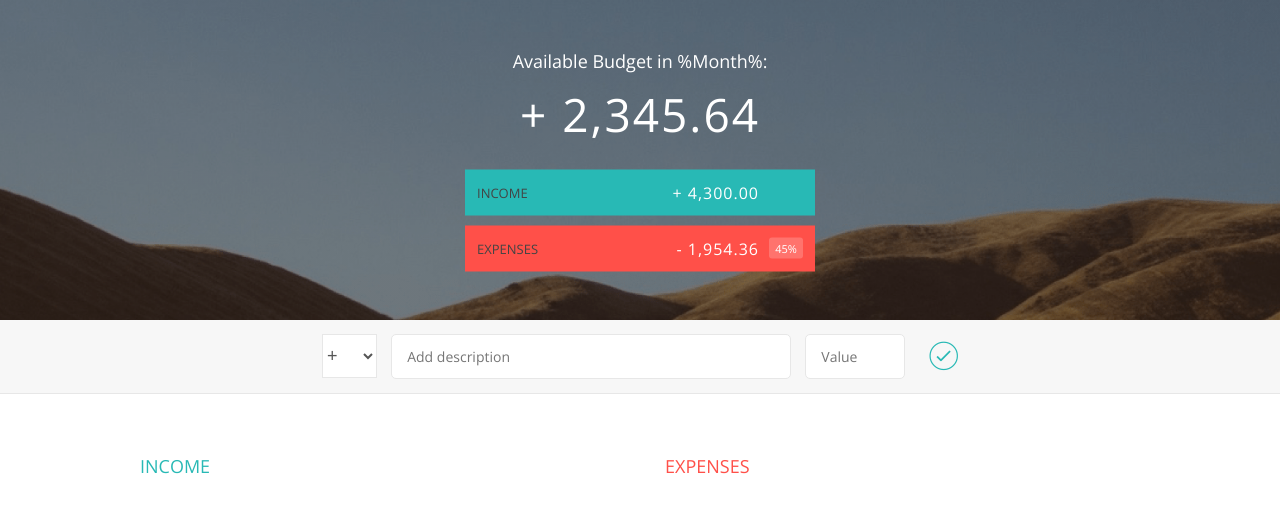
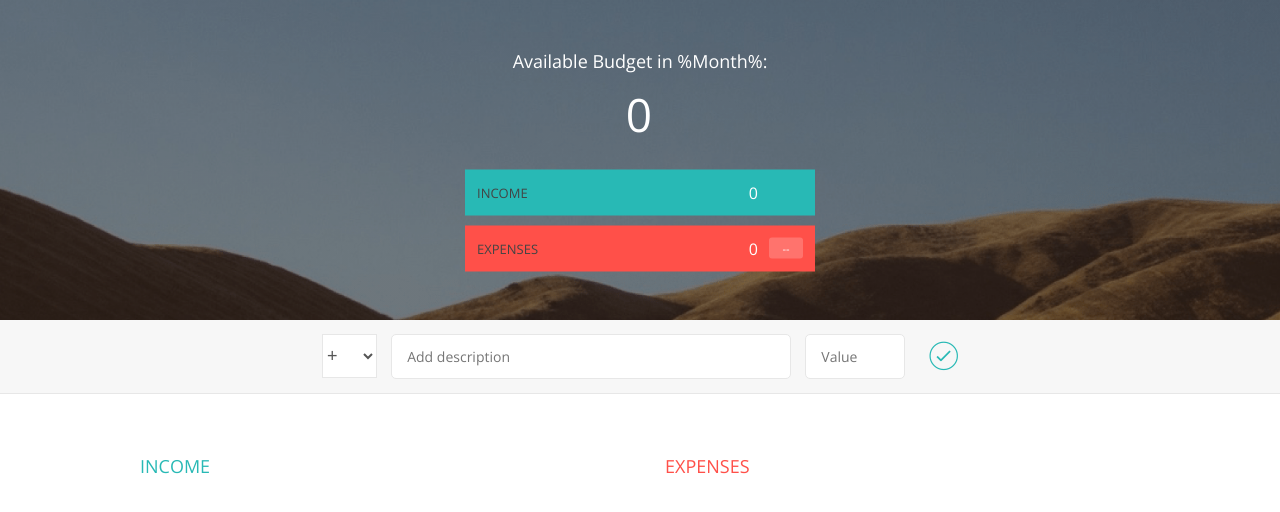
Before and after one commit to AliNisarAhmed/JS-Jonas, a plain HTML site: page 6-Budgety/index.html in a window 1280 px wide. Drawn offline with nearby package versions, Linux system fonts and the light colour scheme.

Commit message:
add display budget feature

```diff
--- a/6-Budgety/app.js
+++ b/6-Budgety/app.js
@@ -44,7 +44,7 @@ const budgetController = (function () {
   }
 
   return {
-    addItem: function(type, desc, val) {
+    addItem: function(type, desc, val) { // add exp or inc in database
 
       let newItem, ID;
 
@@ -124,6 +124,10 @@ const UIController = (function() {
     inputBtn: '.add__btn',
     incomeContainer: ".income__list",
     expensesContainer: ".expenses__list",
+    budgetLabel: '.budget__value',
+    incomeLabel: '.budget__income--value',
+    expensesLabel: '.budget__expenses--value',
+    percentageLabel: '.budget__expenses--percentage',
   }
 
   return {
@@ -164,13 +168,13 @@ const UIController = (function() {
         html =  `<div class="item clearfix" id="expense-${obj.id}"><div class="item__description">${obj.description}</div><div class="right clearfix"><div class="item__value">${obj.value}</div><div class="item__percentage">21%</div><div class="item__delete"><button class="item__delete--btn"><i class="ion-ios-close-outline"></i></button></div></div></div>`;
       }
 
-      document.querySelector(element).insertAdjacentHTML('beforeend', html);
       // replace the placeholder text with some actual data
 
-          // Done with template strings
+      // Done with template strings
 
       // Insert HTML into the DOM
 
+      document.querySelector(element).insertAdjacentHTML('beforeend', html);
 
     },
 
@@ -183,6 +187,24 @@ const UIController = (function() {
       }
 
       fields[0].focus();
+
+    },
+
+    displayBudget: function(obj) {
+
+      document.querySelector(DOMStrings.budgetLabel).textContent = obj.budget;
+      document.querySelector(DOMStrings.incomeLabel).textContent = obj.totalIncome;
+      document.querySelector(DOMStrings.expensesLabel).textContent = obj.totalExpenses;
+
+      if(obj.percentage > 0) {
+
+        document.querySelector(DOMStrings.percentageLabel).textContent = obj.percentage + '%';
+
+      } else {
+
+        document.querySelector(DOMStrings.percentageLabel).textContent = '--';
+
+      }
 
     },
 
@@ -221,11 +243,11 @@ const controller = (function(bdgtCntrl, UICntrl) {
 
     // 2. Returns the budget
 
-    const {budget} = bdgtCntrl.getBudget();
+    const budgetObj = bdgtCntrl.getBudget();
 
     // 5. Display the budget in the UI
 
-    console.log(budget);
+    UICntrl.displayBudget(budgetObj);
 
   };
 
@@ -263,6 +285,12 @@ const controller = (function(bdgtCntrl, UICntrl) {
   return {
     init: function() {
       console.log("Application has started");
+      UICntrl.displayBudget({
+        budget: 0,
+        percentage: -1,
+        totalIncome: 0,
+        totalExpenses: 0,
+      });
       setupEventListeners();
     }
   };
```
Also changed, not shown: 6-Budgety/index.html (+8 -2 lines).
